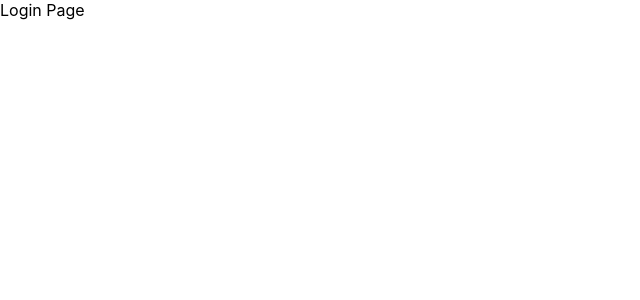
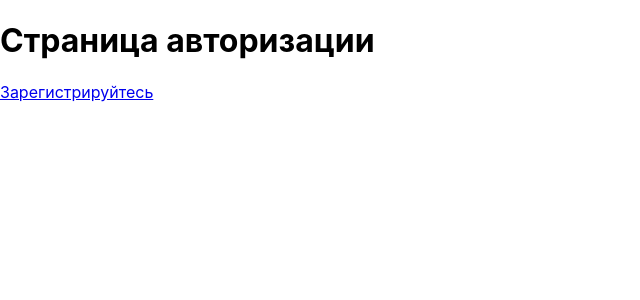
Before and after one commit to anyageexy/React_app, a React (Create React App) app in the folder my-app/: page /login in a window 1280 px wide. Shown: the top 300 px of the page, without its empty margins (0-640 px from the left). Built offline with nearby package versions, Linux system fonts and the light colour scheme.

Commit message:
настройка навигации

```diff
--- a/my-app/src/App.js
+++ b/my-app/src/App.js
@@ -5,7 +5,6 @@ import './App.css';
 import { HomePage } from './pages/HomePage';
 import { LoginPage } from './pages/LoginPage';
 import { RegisterPage } from './pages/RegisterPage';
-
 
 function App() {
   return(
--- a/my-app/src/pages/HomePage.js
+++ b/my-app/src/pages/HomePage.js
@@ -1,12 +1,13 @@
-import {Redirect} from 'react-router-dom'
+import { Link } from "react-router-dom";
 import {useNavigate} from 'react-router-dom'
 
 const HomePage = () => {
-  let navigate = useNavigate( );
   return(
     <div>
-Home page
+      <h1>Home page</h1>
+      <Link to= '/login'>Войдите в систему</Link>
     </div>
+
   )
 }
 
--- a/my-app/src/pages/LoginPage.js
+++ b/my-app/src/pages/LoginPage.js
@@ -1,10 +1,16 @@
-import {Redirect} from 'react-router-dom'
+//страница на которую мы приходим от приватной страницы RequirePath
+
+import { Link } from "react-router-dom";
 
 const LoginPage = () => {
   return(
+    //форма типа для авторизации
     <div>
-Login Page
+      <h1>Страница авторизации</h1>
+
+      <Link to='/register'>Зарегистрируйтесь</Link>
     </div>
+
   )
 }
 
--- a/my-app/src/pages/RegisterPage.js
+++ b/my-app/src/pages/RegisterPage.js
@@ -1,10 +1,14 @@
-import {Redirect} from 'react-router-dom'
+import { Link } from "react-router-dom";
 
 const RegisterPage = () => {
   return(
+    //форма типа для авторизации
     <div>
-Register Page
+      <h1>Страница регистрации</h1>
+
+      <Link to='/login'>Войдите в аккаунт</Link>
     </div>
+
   )
 }
 
```
